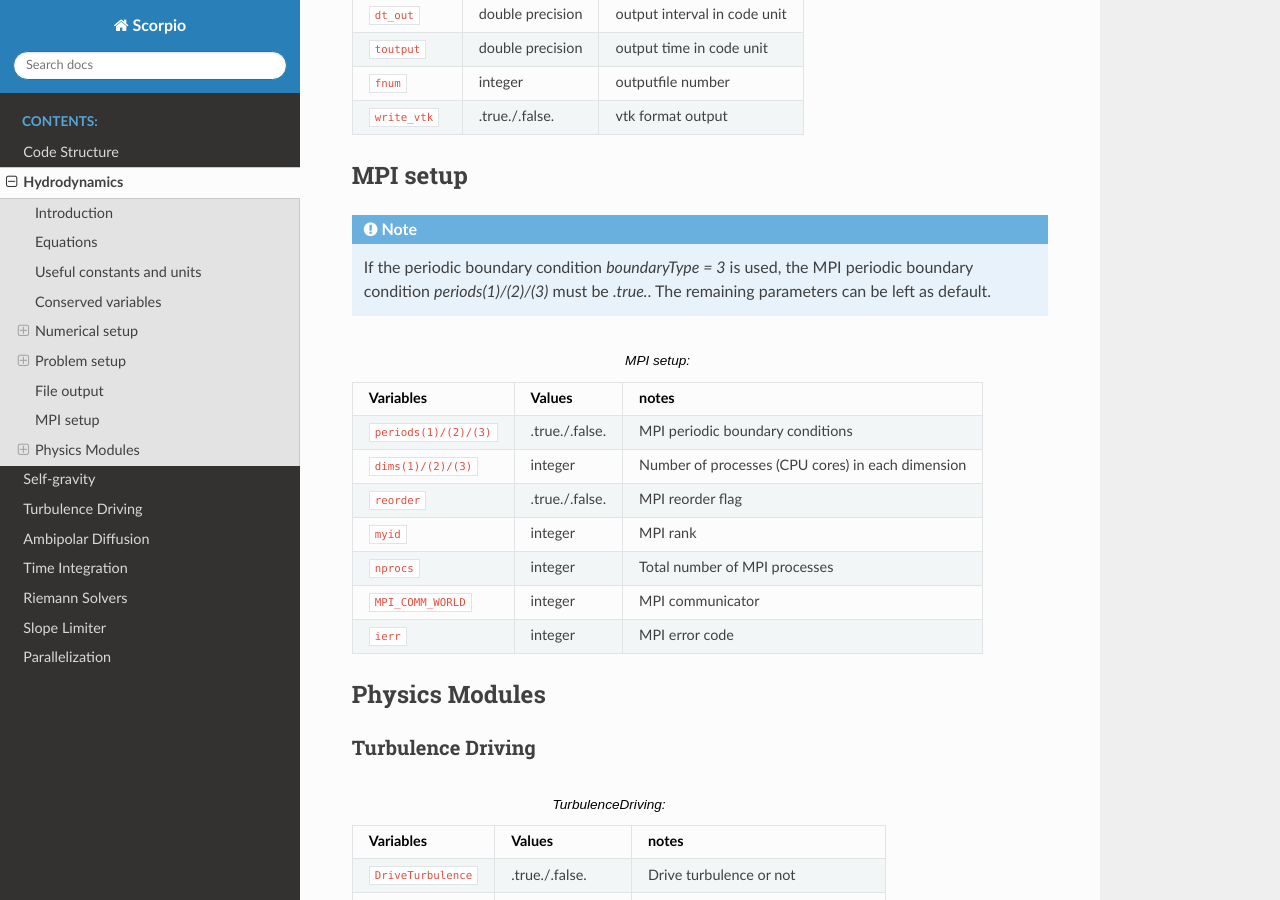
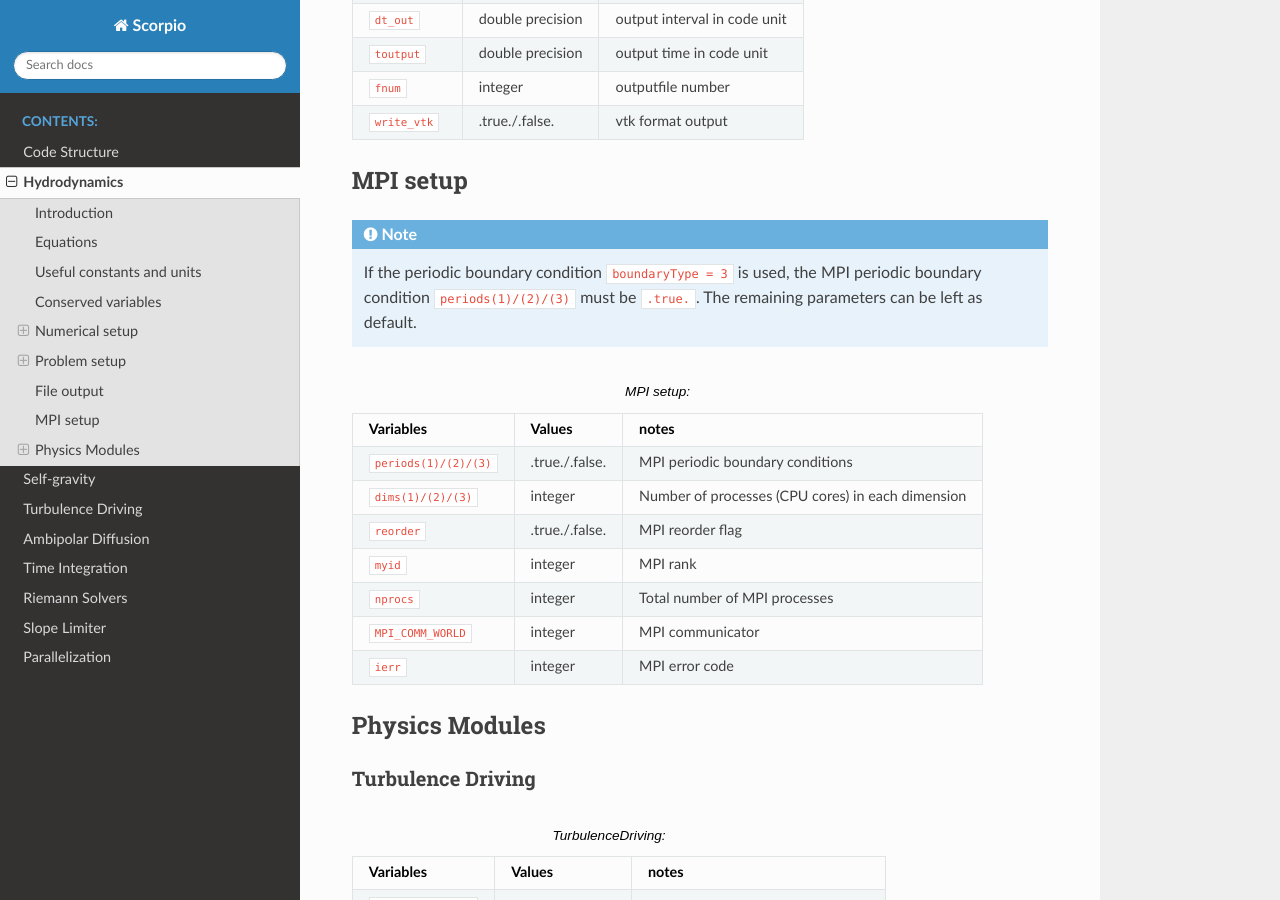
Before and after one commit to holam1hk/Scorpio-Docs, a Sphinx documentation site: the page built from docs/source/hydro.rst, in a window 1280 px wide and 900 px high, scrolled down 5241 px. Built offline with Sphinx 7.4.7 and the Read the Docs theme 3.1.0, drawn with Linux system fonts in a browser that asks for light colours.

Commit message:
label the variable

```diff
--- a/docs/source/hydro.rst
+++ b/docs/source/hydro.rst
@@ -141,7 +141,7 @@
 
 Numerical setup
 =================
-The following parameters must be defined in the ``.f03`` file. For a normal user, you should specify the coordinate system `coordType`, boundary condition `boundaryType`, and equation of state `eosType`. The Riemann solver `solverType` and slope limiter `limiterType` can be left as default.
+The following parameters must be defined in the ``.f03`` file. For a normal user, you should specify the coordinate system ``coordType``, boundary condition ``boundaryType``, and equation of state ``eosType``. The Riemann solver ``solverType`` and slope limiter ``limiterType`` can be left as default.
 
 Coordinate System
 ----------------
@@ -240,7 +240,7 @@
 
 Basic parameters
 ----------------
-For a normal user, you should specify the number of dimensions `ndim`, number of meshes `nMesh(1)/(2)/(3)`, boundary positions `leftBdry(1)/(2)/(3)`, `rightBdry(1)/(2)/(3)`, endtime of simulation `time_end`, and soundspeed/adiabatic index `gam` or `adiGamma`. The other parameters can be left as default.
+For a normal user, you should specify the number of dimensions ``ndim``, number of meshes ``nMesh(1)/(2)/(3)``, boundary positions ``leftBdry(1)/(2)/(3)``, ``rightBdry(1)/(2)/(3)``, endtime of simulation ``time_end``, and soundspeed/adiabatic index ``gam`` or ``adiGamma``. The other parameters can be left as default.
 
 
 .. _table:Problem setup:
@@ -304,7 +304,7 @@
 =================
 
 .. note::
-   If the periodic boundary condition `boundaryType = 3` is used, the MPI periodic boundary condition `periods(1)/(2)/(3)` must be `.true.`. The remaining parameters can be left as default.
+   If the periodic boundary condition ``boundaryType = 3`` is used, the MPI periodic boundary condition ``periods(1)/(2)/(3)`` must be ``.true.``. The remaining parameters can be left as default.
 
 .. _table:MPI setup:
 .. table:: MPI setup:
```
